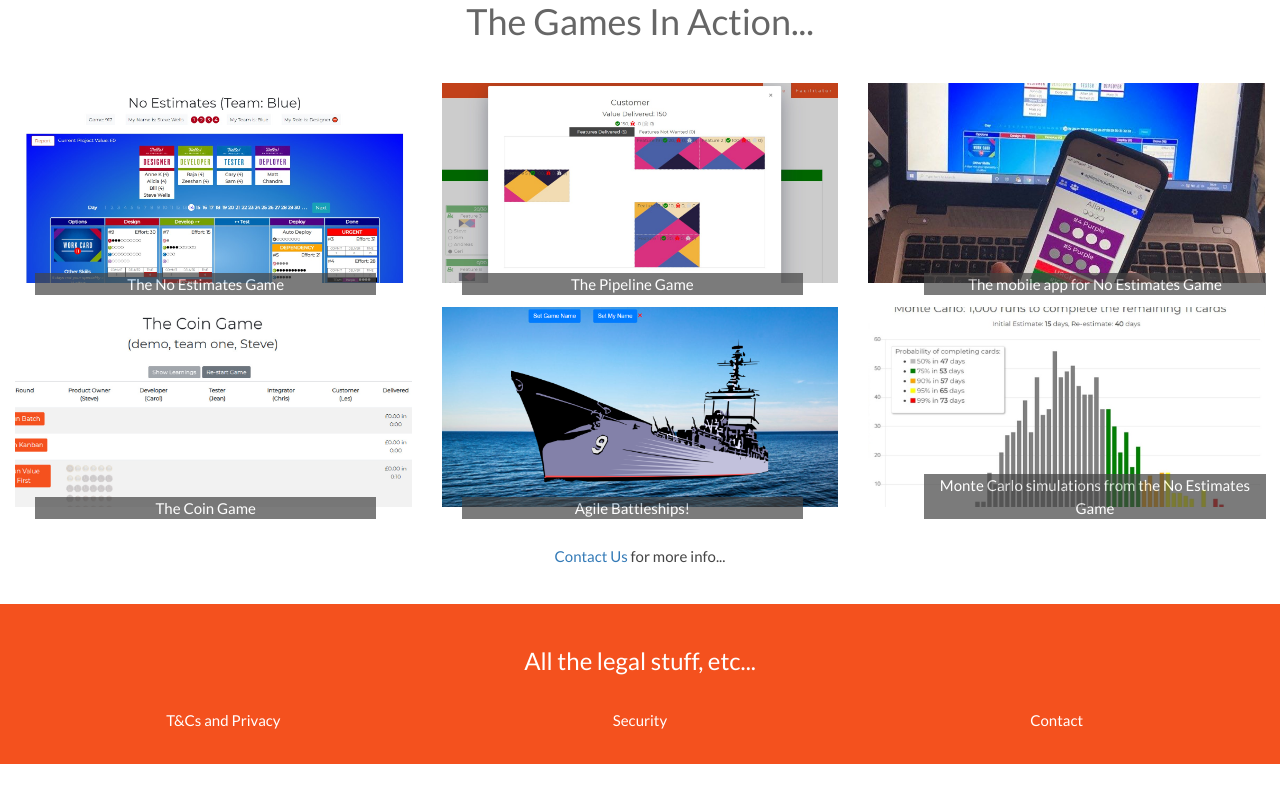
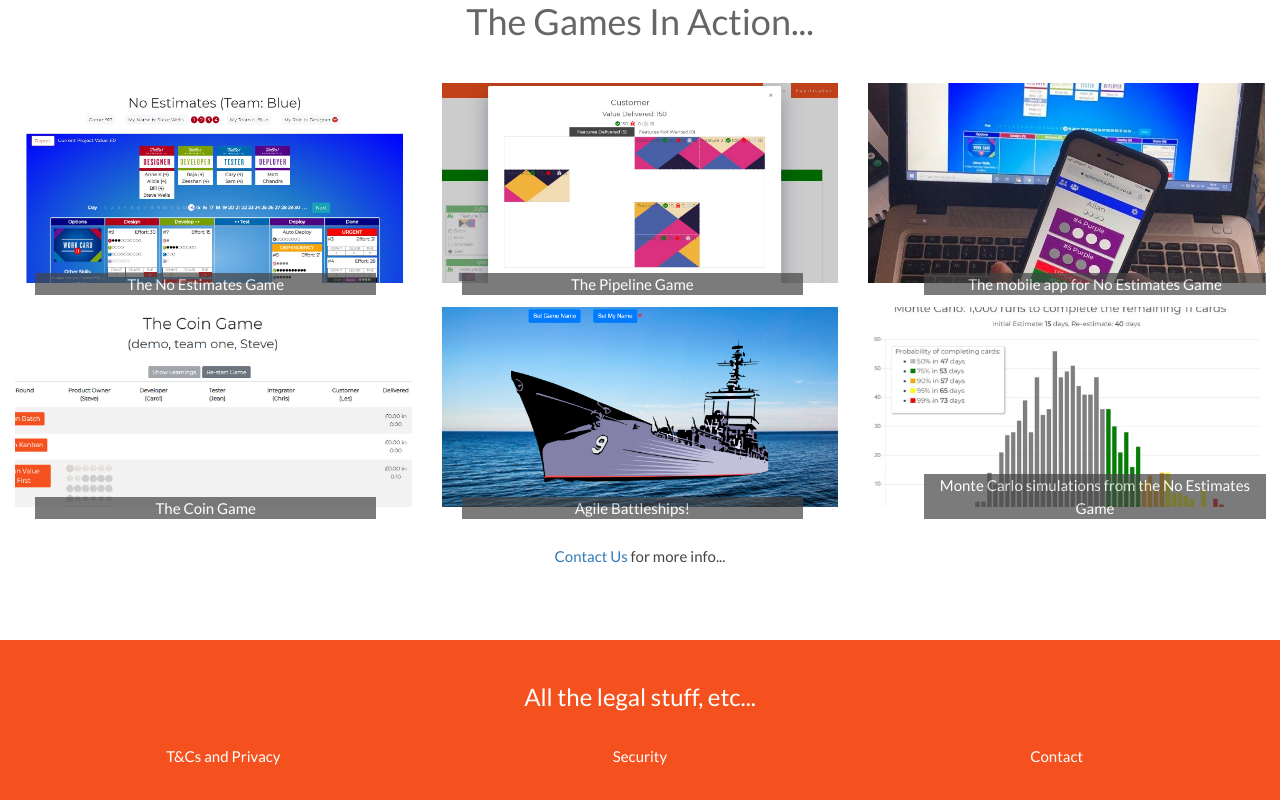
Before and after one commit to hogsmill/agilesimulations, a Vue app: page / in a window 1280 px wide. Shown: the part 697-1497 px from the top of the page. Before the commit the page ends 1461 px from the top, so only its background shows below. Built offline with nearby package versions, Linux system fonts and the light colour scheme; no server answers; what vue-js-modal would draw is missing.

Commit message:
footer styling

```diff
--- a/src/components/Footer.vue
+++ b/src/components/Footer.vue
@@ -36,6 +36,7 @@ export default {
   .footer {
     padding: 30px;
     background-color: #f4511e;
+    margin-top: 36px;
 
     h4 {
       text-align: center;
```
